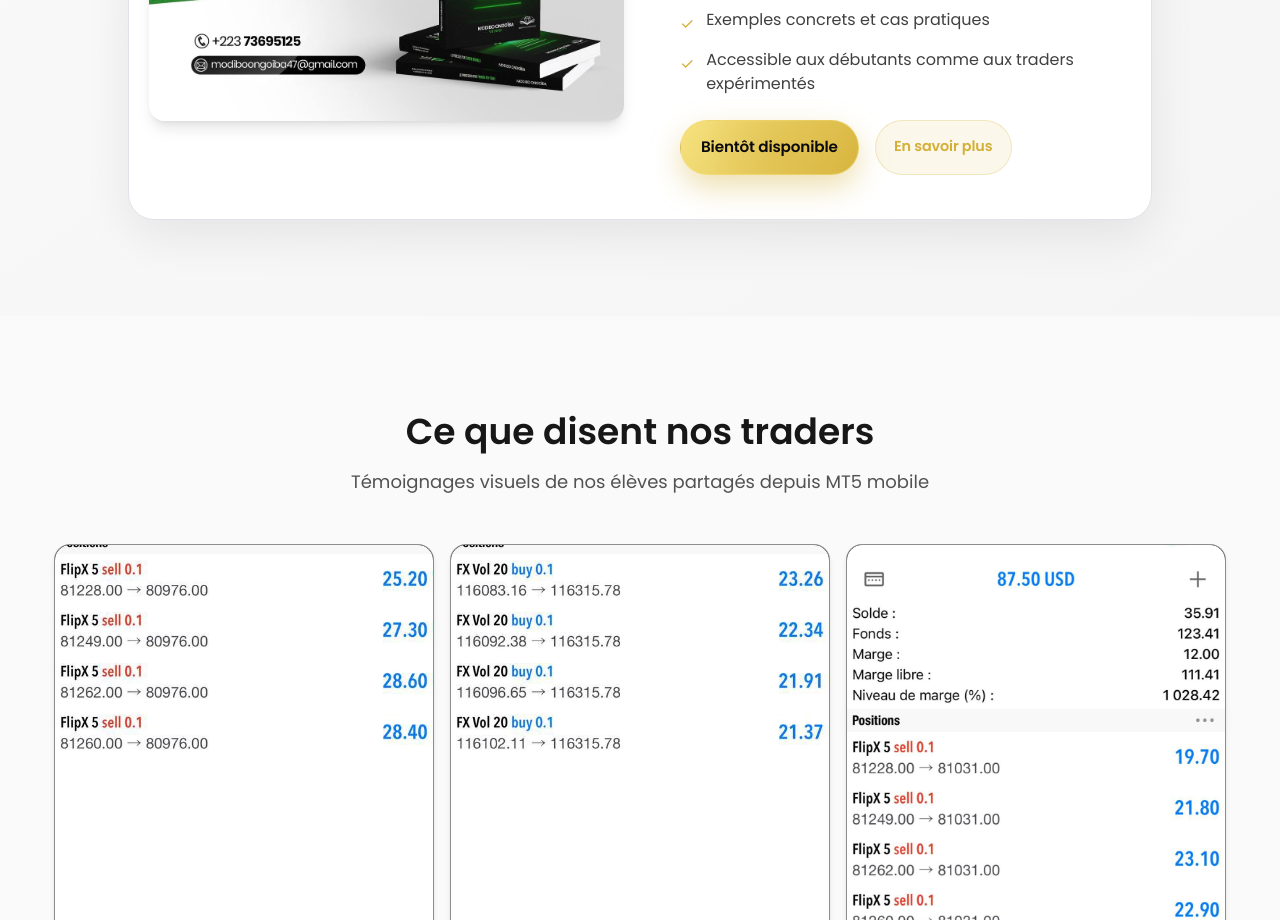
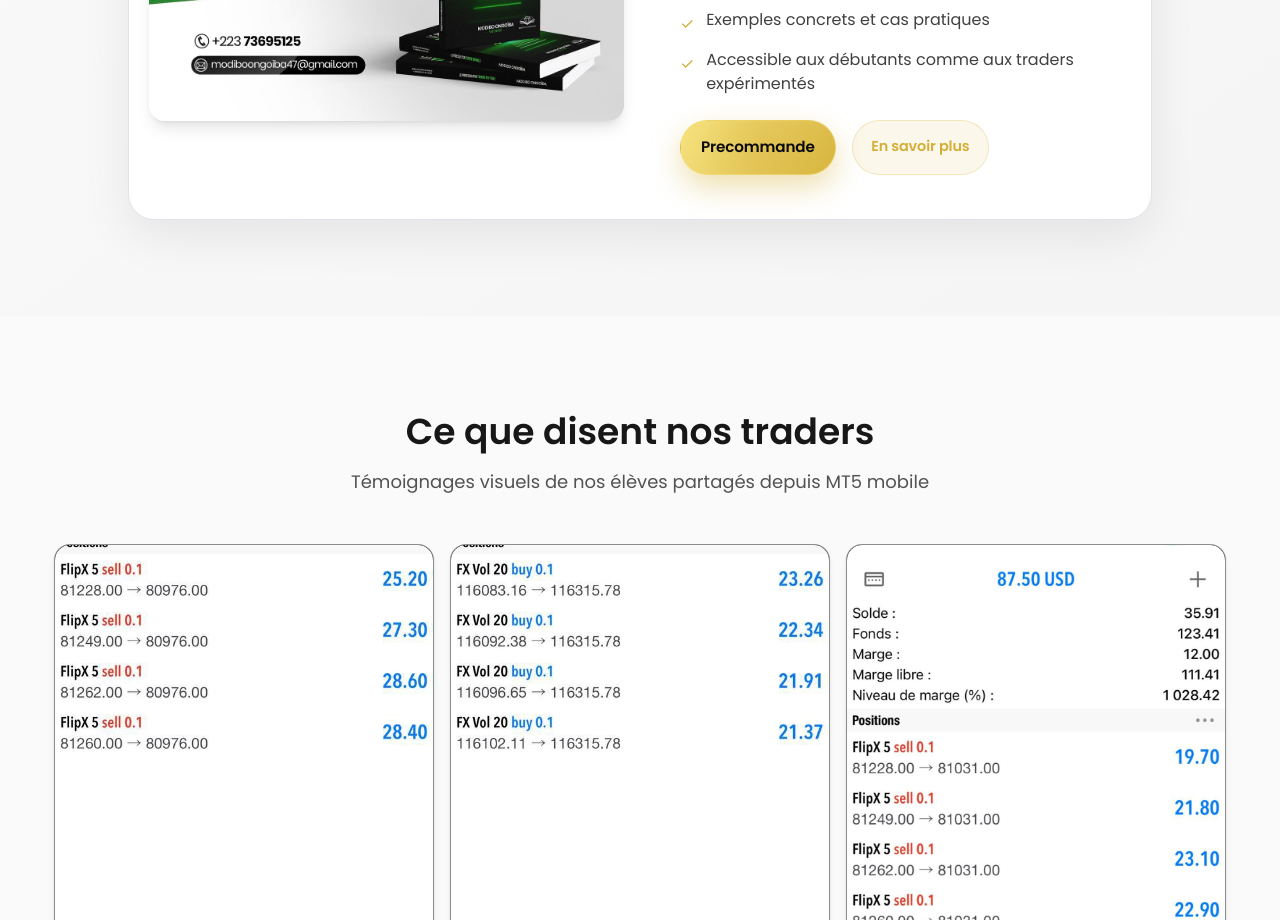
Before and after one commit to Sylla431/strategie_nasogo, a Next.js app: page / in a window 1280 px wide. Shown: the part 4800-5720 px from the top of the page. Built offline with nearby package versions, Linux system fonts and the light colour scheme.

Commit message:
Update button functionality and label on homepage: Enabled the pre-order button to open a Google Forms link and changed its label from 'Bientôt disponible' to 'Precommande' for better user clarity.

```diff
--- a/src/app/page.tsx
+++ b/src/app/page.tsx
@@ -403,9 +403,12 @@
                       <button
                         type="button"
                         className="button-primary cta-pulse"
-                        disabled
+                        onClick={() => {
+                          window.open("https://docs.google.com/forms/d/e/1FAIpQLScamqcelNW4CWLxk256vN6aC7mzyf1BaetoYA2saDncdSHcTQ/viewform?usp=header", "_blank");
+                        }}
+
                       >
-                        Bientôt disponible
+                        Precommande
                       </button>
                       <Link
                         href={store.support.whatsapp}
```
